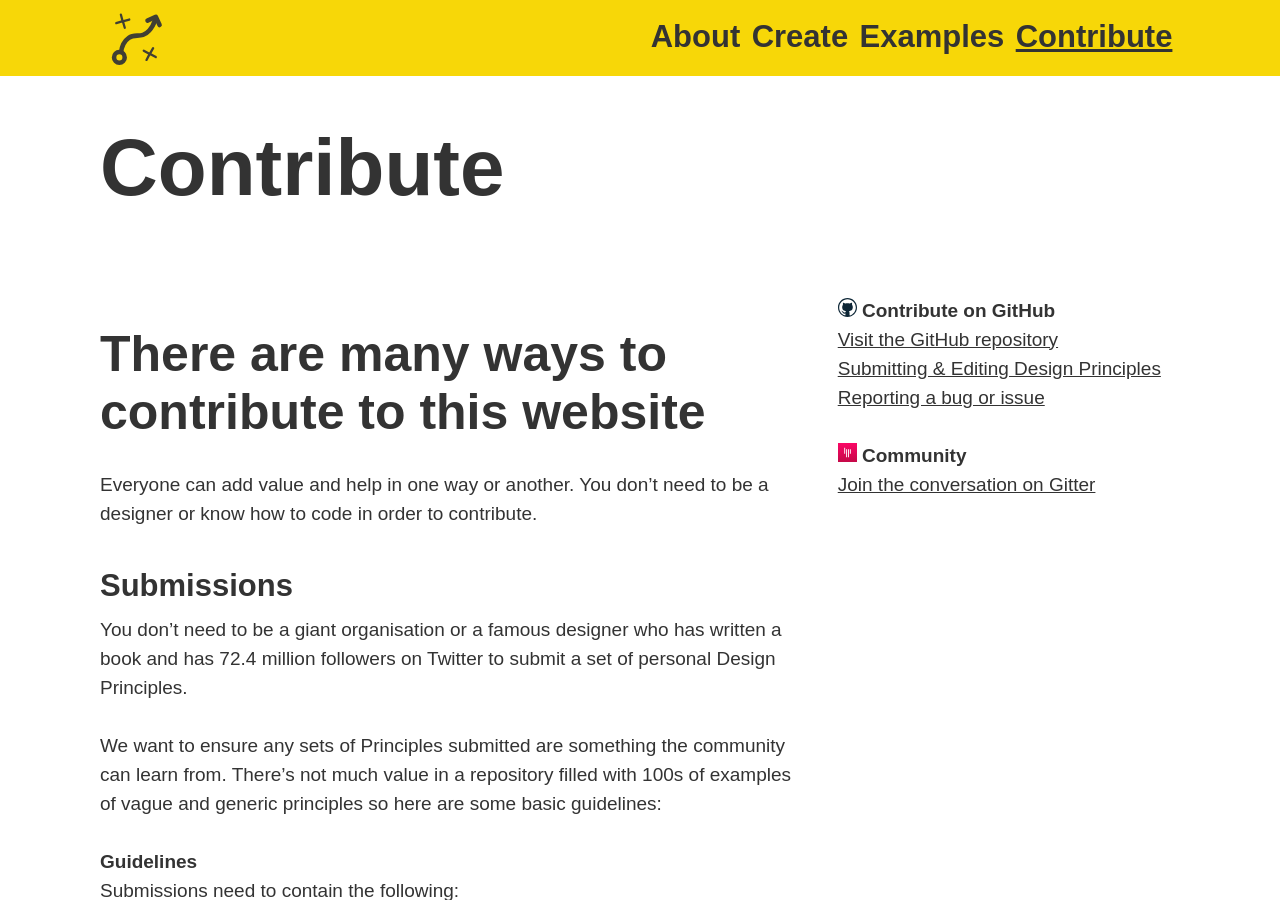
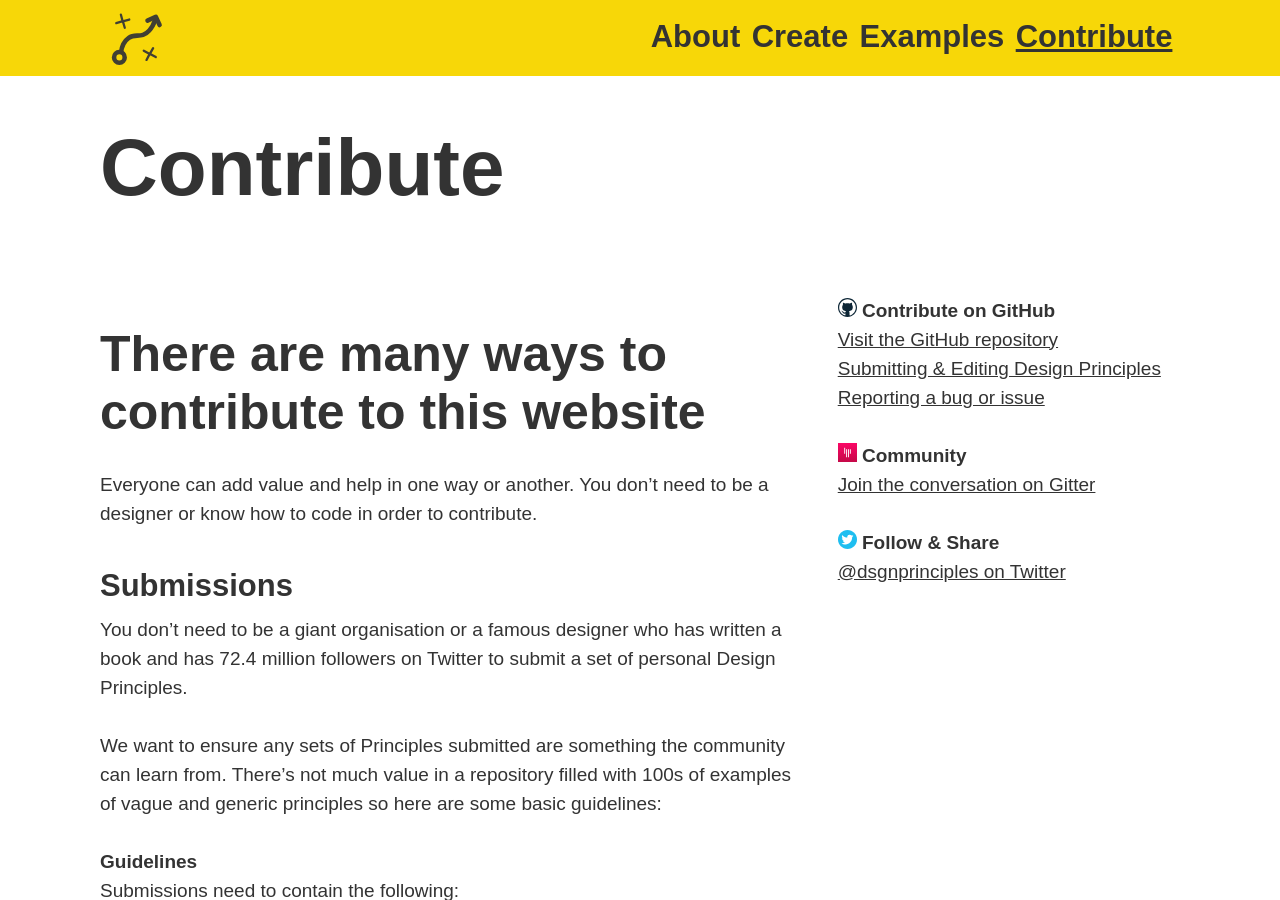
Before and after one commit to benbrignell/principles.design, a Jekyll site: the page built from contribute.md, in a window 1280 px wide and 900 px high. Built offline with Jekyll 4.4.1, drawn with Linux system fonts in a browser that asks for light colours.

Commit message:
added twitter link to sidebar

```diff
--- a/contribute.md
+++ b/contribute.md
@@ -17,6 +17,10 @@ sidebar: |
     Community</strong>
     <br>
     <a href="https://gitter.im/design-principles">Join the conversation on Gitter</a></p>
+    <p><strong><img src="/images/twitter-icon.svg" style="height: 1em; width: auto;" alt="Twitter">
+    Follow & Share</strong>
+    <br>
+    <a href="https://twitter.com/dsgnprinciples">@dsgnprinciples on Twitter</a></p>
 ---
 ## There are many ways to contribute to this website
 
```
